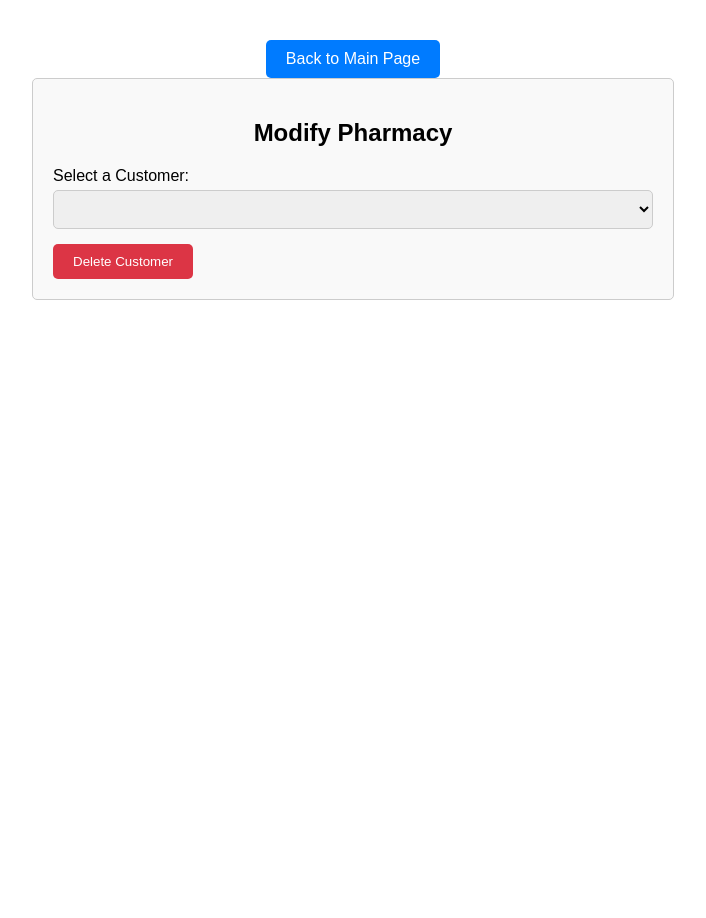
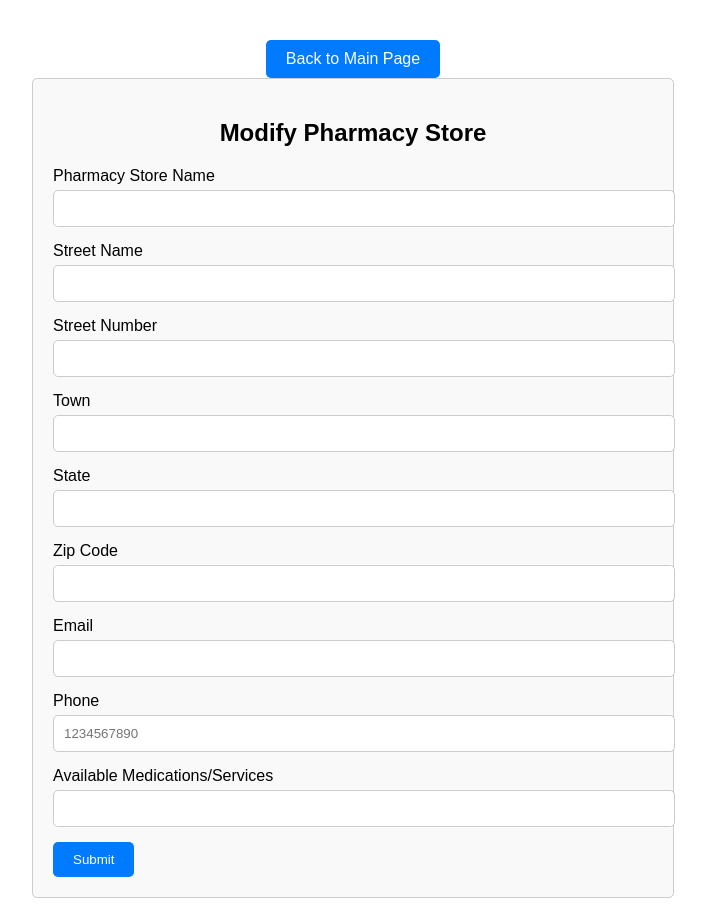
Before and after one commit to Khushi-12/Breaking_DBMS, a Flask app: page /modify in a window 1280 px wide. Shown: the whole page, without its empty margins (287-993 px from the left). Before the commit the page ends 300 px from the top, so only its background shows below. Run offline with Flask 3, Linux system fonts and the light colour scheme; data comes from the database, SQL or seed files in the repository; lists and menus that the app fills with data are empty.

Commit message:
my branch dont touch

```diff
--- a/app.py
+++ b/app.py
@@ -401,10 +401,39 @@ def add_new():
         finally:
             con.close()
 
-
 @app.route('/modify')
 def modify():
-    return render_template('modify.html')
+    if request.method == 'GET':
+        con =get_con()
+        try:
+            picks_up = con.query(f"SELECT *from picks_up;")
+            return render_template('modify.html', customer_orders = picks_up)
+        except Exception as e:
+            con.rollback()
+            return jsonify({'success': False, 'error': str(e)}), 500
+
+        finally:
+            con.close()
+
+@app.route('/modify_pharmacy', methods=['POST'])
+def delete_pharmacy():
+    data = request.get_json()
+    first_name = data.get('first_name')
+    last_name = data.get('last_name')
+    con = get_con()
+    try:
+        # Delete the customer using first_name and last_name
+        con.execute("""
+            SELECT * FROM customer
+            WHERE first_name = %s AND last_name = %s;
+        """, (first_name, last_name))
+        con.commit()
+        return jsonify({'success': True})
+    except Exception as e:
+        con.rollback()
+        return jsonify({'success': False, 'error': str(e)}), 500
+    finally:
+        con.close()
 
 @app.route('/delete', methods =['POST','GET'])
 def delete():
--- a/src/chemical_database_create.sql
+++ b/src/chemical_database_create.sql
@@ -545,7 +545,7 @@ CREATE TABLE picks_up ( -- customer, pharmacy, order
     PRIMARY KEY (customer_id, order_id, pharmacy_id),
     FOREIGN KEY (customer_id) REFERENCES customer(insurance_id) ON DELETE CASCADE,
     FOREIGN KEY (order_id) REFERENCES orders(order_id) ON DELETE CASCADE,
-    FOREIGN KEY (pharmacy_id) REFERENCES pharmacy_store(pharmacy_id)
+    FOREIGN KEY (pharmacy_id) REFERENCES pharmacy_store(pharmacy_id) ON UPDATE CASCADE
 );
 
 INSERT INTO picks_up (customer_id, order_id, pharmacy_id)
@@ -960,3 +960,7 @@ BEGIN
 END$$
 
 DELIMITER ;
+
+-- shane should run this every time, but we dont wanna submit this in our final submission
+
+update
--- a/templates/modify.html
+++ b/templates/modify.html
@@ -3,7 +3,7 @@
 <head>
     <meta charset="UTF-8">
     <meta name="viewport" content="width=device-width, initial-scale=1.0">
-    <title>Delete Customer</title>
+    <title>Modify Pharmacy Store</title>
     <style>
         body {
             font-family: Arial, sans-serif;
@@ -53,6 +53,16 @@
             cursor: pointer;
         }
 
+        .add-button {
+            background-color: #28a745;
+            color: white;
+        }
+
+        .submit-button {
+            background-color: #007bff;
+            color: white;
+        }
+
         .remove-button {
             background-color: #dc3545;
             color: white;
@@ -84,23 +94,50 @@
         <button onclick="goBack()">Back to Main Page</button>
     </div>
     <div class="form-container">
-        <h2>Modify Pharmacy</h2>
-        <form id="customer-form">
-            <!-- Customer Information -->
+        <h2>Modify Pharmacy Store</h2>
+        <form id="pharmacy-form">
+            <!-- Pharmacy Store Information -->
             <div class="form-group">
-                <label for="customerDropdown">Select a Customer:</label>
-                <select id="customerDropdown" name="customerDropdown">
-                    {% for customer in customers %}
-                        <option value="{{ customer.first_name }} {{ customer.last_name }}">{{ customer.first_name }} {{ customer.last_name }}</option>
-                    {% endfor %}
-                </select>
+                <label for="store-name">Pharmacy Store Name</label>
+                <input type="text" id="store-name" name="store_name" required>
+            </div>
+            <div class="form-group">
+                <label for="street-name">Street Name</label>
+                <input type="text" id="street-name" name="store_address_street_name" required>
+            </div>
+            <div class="form-group">
+                <label for="street-num">Street Number</label>
+                <input type="text" id="street-num" name="store_address_street_num" required>
+            </div>
+            <div class="form-group">
+                <label for="town">Town</label>
+                <input type="text" id="town" name="store_address_town" required>
+            </div>
+            <div class="form-group">
+                <label for="state">State</label>
+                <input type="text" id="state" name="store_address_state" required>
+            </div>
+            <div class="form-group">
+                <label for="zipcode">Zip Code</label>
+                <input type="text" id="zipcode" name="store_address_zipcode" required>
+            </div>
+            <div class="form-group">
+                <label for="email">Email</label>
+                <input type="email" id="email" name="email" required>
+            </div>
+            <div class="form-group">
+                <label for="phone">Phone</label>
+                <input type="text" id="phone" name="phone" required pattern="\d{10}" placeholder="1234567890">
             </div>
 
-            <!-- Customer Info Display -->
-            <div id="customer-info" class="info-card hidden"></div>
+            <!-- Medications or Services -->
+            <div class="form-group">
+                <label for="medications">Available Medications/Services</label>
+                <input type="text" id="medications" name="medications" required>
+            </div>
 
             <!-- Submit Button -->
-            <button type="button" class="remove-button" id="delete-button">Delete Customer</button>
+            <button type="submit" class="submit-button">Submit</button>
         </form>
     </div>
 
```
Also changed, not shown: 1 other file.
